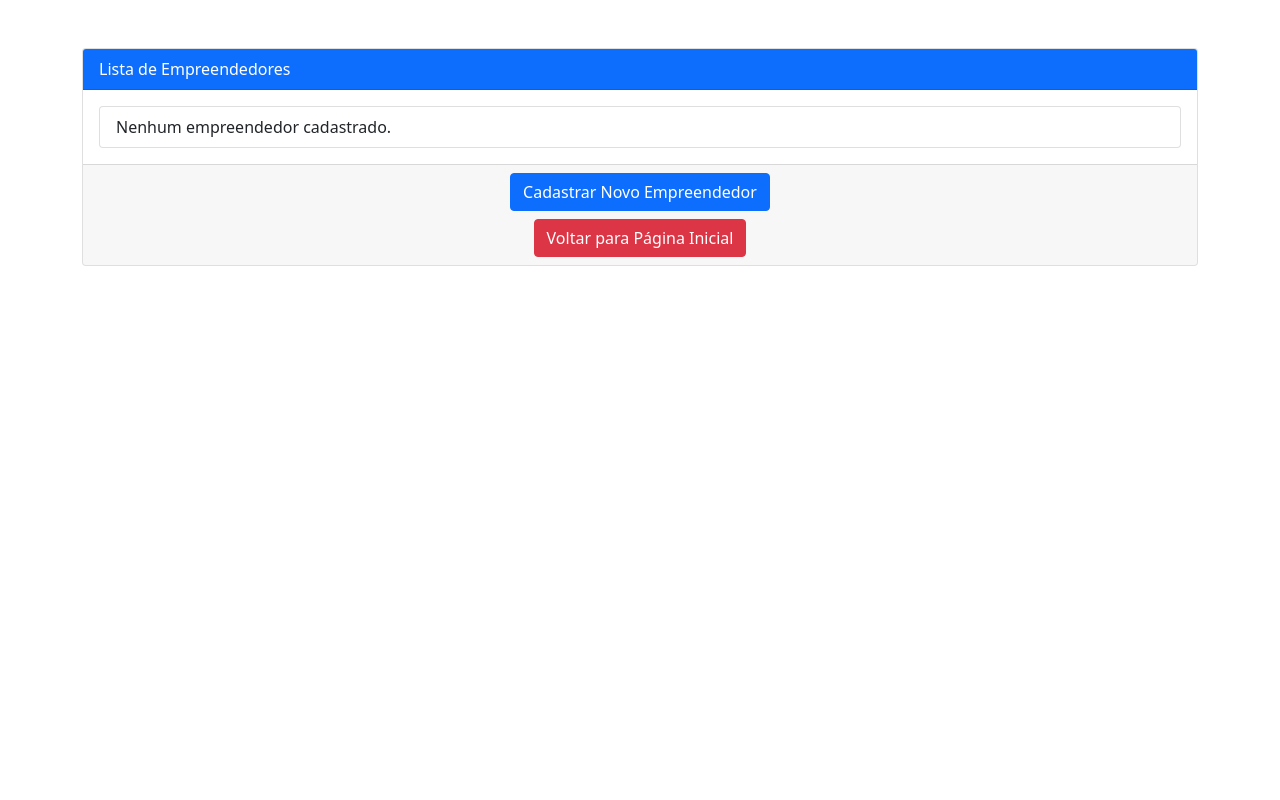
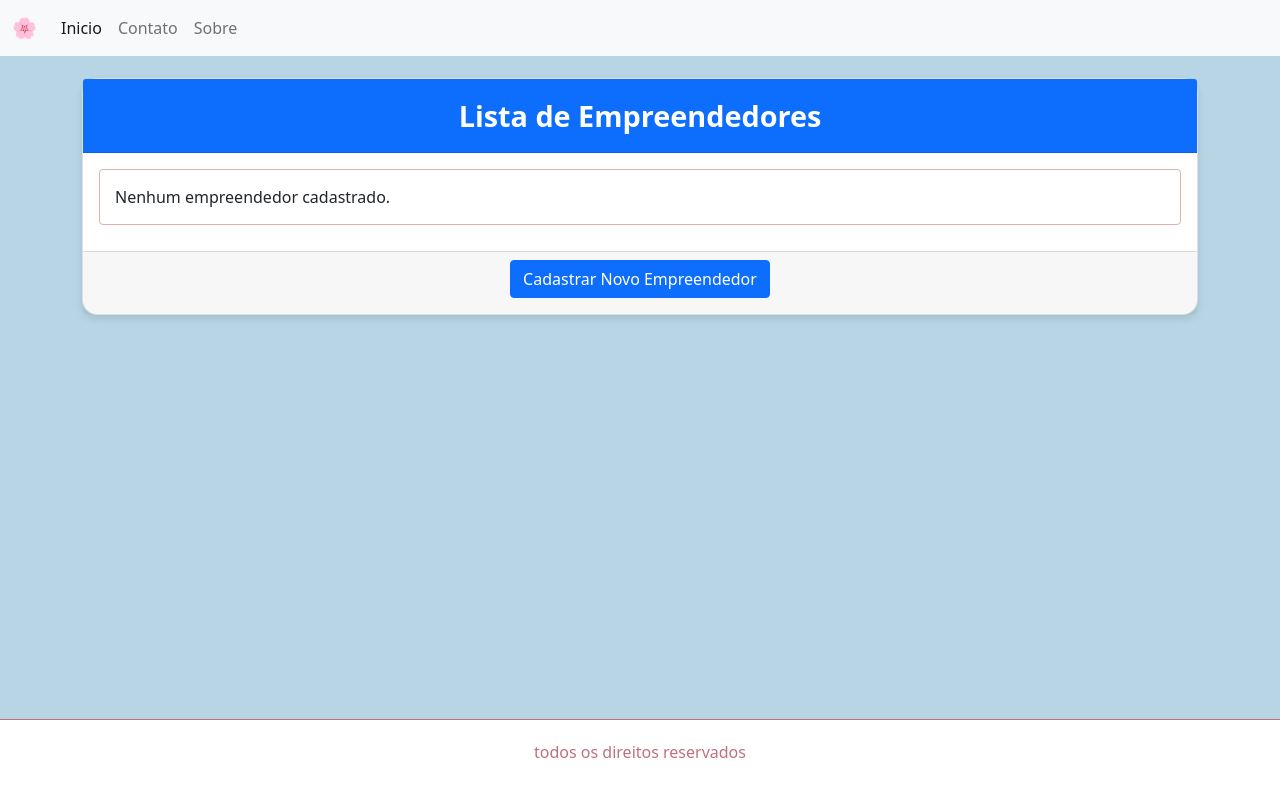
Before and after one commit to Joaquim-Renato/transNoTrampo, a Django app: page /empreendedores/ in a window 1280 px wide. Run offline with Django 3.2, Linux system fonts and the light colour scheme; data that the repository does not hold is empty.

Commit message:
estilização

```diff
--- a/empreendedores/templates/lista.html
+++ b/empreendedores/templates/lista.html
@@ -15,7 +15,133 @@
         integrity="sha384-MrcW6ZMFYlzcLA8Nl+NtUVF0sA7MsXsP1UyJoMp4YLEuNSfAP+JcXn/tWtIaxVXM"
         crossorigin="anonymous"
     ></script>
+    <style>
+        /* Estilo geral */
+        body {
+            font-family: 'Noto Sans', sans-serif; /* Fonte suave */
+            background-color: #b7d5e5; /* Fundo suave com tom de azul */
+            margin: 0;
+            padding: 0;
+            display: flex;
+            flex-direction: column;
+            justify-content: space-between; /* Garantir que o conteúdo ocupe todo o espaço vertical */
+            min-height: 100vh;
+        }
+
+        /* Estilo do Card */
+        .card {
+            border-radius: 15px;
+            box-shadow: 0 4px 8px rgba(0, 0, 0, 0.1);
+            margin-top: 30px;
+        }
+
+        .card-header {
+            background-color: #d48b94; /* Cor de fundo no header do card */
+            color: white;
+            font-size: 1.8rem;
+            text-align: center;
+            font-weight: bold;
+            border-radius: 15px 15px 0 0;
+            padding: 15px 0;
+        }
+
+        .list-group-item {
+            background-color: #fff;
+            border: 1px solid #e0b0b0;
+            border-radius: 8px;
+            margin-bottom: 10px;
+            padding: 15px;
+            transition: background-color 0.3s ease;
+        }
+
+        .list-group-item:hover {
+            background-color: #fdf2f4; /* Cor ao passar o mouse */
+        }
+
+
+
+        .modal-content {
+            border-radius: 10px;
+        }
+
+        .modal-header {
+            background-color: #d48b94; /* Cabeçalho do modal */
+            color: white;
+        }
+
+        .modal-footer {
+            text-align: center;
+        }
+
+        .modal-body p {
+            font-size: 1.1rem;
+            color: #8b5e63; /* Texto das descrições */
+        }
+
+        a.text-decoration-none {
+            color: #9c5b6d; /* Cor do link (nome do empreendedor) */
+            font-weight: bold;
+        }
+
+        a.text-decoration-none:hover {
+            text-decoration: underline;
+            color: #d48b94; /* Cor de hover no link */
+        }
+
+        /* Estilo para os detalhes no modal */
+        .modal-body p {
+            margin-bottom: 10px;
+            color: #8b5e63; /* Cor suave para o texto */
+        }
+
+        footer {
+            background-color:  white; /* Cor do footer */
+            color: #bf717d;
+            text-align: center;
+            padding: 20px;
+            position: relative;
+            font-size: 1rem;
+            border-top: 1px solid #bf717d; /* Linha de separação */
+            width: 100%;
+            margin-top: 30px;
+        }
+
+        footer a {
+            color: white;
+            text-decoration: none;
+            font-weight: bold;
+            transition: color 0.3s;
+        }
+
+        footer a:hover {
+            color: #fdf7f7;
+        }
+    </style>
+
+
 </head>
+<nav class="navbar navbar-expand-lg navbar-light bg-light fixed-top">
+    <div class="container-fluid">
+        <a class="navbar-brand" href="#">🌸</a>
+        <button class="navbar-toggler" type="button" data-bs-toggle="collapse" data-bs-target="#navbarNav" aria-controls="navbarNav" aria-expanded="false" aria-label="Toggle navigation">
+            <span class="navbar-toggler-icon"></span>
+        </button>
+        <div class="collapse navbar-collapse" id="navbarNav">
+            <ul class="navbar-nav">
+                <li class="nav-item">
+                    <a class="nav-link active" href="/">Inicio</a>
+                </li>
+                <li class="nav-item">
+                    <a class="nav-link" href="#">Contato</a>
+                </li>
+                <li class="nav-item">
+                    <a class="nav-link" href="#">Sobre</a>
+                </li>
+            </ul>
+        </div>
+    </div>
+</nav>
+
 <body>
 
     <div class="container mt-5">
@@ -46,7 +172,7 @@
             <div class="card-footer text-center">
                 <a href="{% url 'cadastrar_empreendedor' %}" class="btn btn-primary mb-2">Cadastrar Novo Empreendedor</a>
                 <br>
-                <a href="/" class="btn btn-danger">Voltar para Página Inicial</a>
+
             </div>
         </div>
     </div>
@@ -83,6 +209,10 @@
             document.getElementById('modalEmail').textContent = email;
         }
     </script>
-
+<footer>
+    <p>
+        todos os direitos reservados
+    </p>
+</footer>
 </body>
 </html>
```
